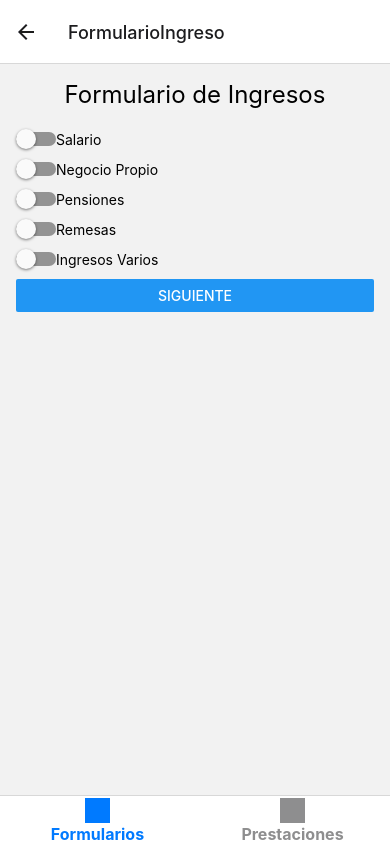
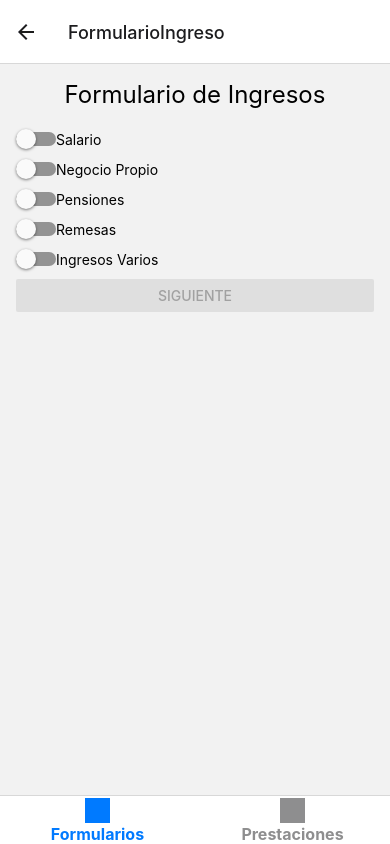
Before and after one commit to AngelGuillermo1/Desafio02-DPS, a React Native app: screen /FormularioIngreso in a window 390 px wide. Built offline with nearby package versions, Linux system fonts and the light colour scheme; grey boxes are pictures that could not be loaded.

Commit message:
FormularioIngreso

```diff
--- a/src/screens/FormularioIngreso.js
+++ b/src/screens/FormularioIngreso.js
@@ -17,6 +17,7 @@ const validationSchema = Yup.object().shape({
     tiposDeIngreso.reduce((schema, tipo) => {
       schema[tipo.value] = Yup.number()
         .nullable()
+        .typeError(`El monto de ${tipo.label} debe ser un número`)
         .test(
           'is-required',
           `El monto de ${tipo.label} es requerido`,
@@ -27,8 +28,8 @@ const validationSchema = Yup.object().shape({
         )
         .test(
           'is-positive',
-          'El monto debe ser mayor que 0',
-          value => (value ? value > 0 : true)
+          'El monto debe ser mayor o igual a 0',
+          value => (value !== undefined ? value >= 0 : true) // Acepta mayores o iguales a cero
         );
       return schema;
     }, {})
@@ -38,7 +39,9 @@ const validationSchema = Yup.object().shape({
 const FormularioIngreso = ({ navigation }) => {
   const handleSubmit = (values) => {
     const sumIngresos = Object.values(values.montos).reduce((sum, curr) => sum + Number(curr || 0), 0);
+    if (sumIngresos > 0) { // Solo permite avanzar si hay al menos un monto
       navigation.navigate('FormularioEgreso', { ingresos: { lista: tiposDeIngreso.map(tipo => ({ tipo: tipo.label, monto: values.montos[tipo.value] || 0 })), total: sumIngresos } });
+    }
   };
 
   return (
@@ -46,10 +49,13 @@ const FormularioIngreso = ({ navigation }) => {
       <Text style={styles.title}>Formulario de Ingresos</Text>
       <Formik
         validationSchema={validationSchema}
-        initialValues={{ tipoIngreso: [], montos: {} }}
+        initialValues={{ tipoIngreso: [], montos: tiposDeIngreso.reduce((acc, tipo) => ({ ...acc, [tipo.value]: '' }), {}) }} // Inicializa montos
         onSubmit={handleSubmit}
       >
-        {({ handleChange, handleSubmit, values, setFieldValue }) => (
+        {({ handleChange, handleSubmit, values, setFieldValue, errors, touched }) => {
+          const isNextButtonDisabled = values.tipoIngreso.length === 0; // Deshabilitar si no hay ingresos seleccionados
+
+          return (
             <>
               {tiposDeIngreso.map((tipo, index) => (
                 <View key={index} style={styles.switchContainer}>
@@ -69,19 +75,29 @@ const FormularioIngreso = ({ navigation }) => {
                   />
                   <Text>{tipo.label}</Text>
                   {values.tipoIngreso.includes(tipo.value) && (
+                    <>
                       <TextInput
                         style={styles.input}
-                    onChangeText={handleChange(`montos.${tipo.value}`)}
+                        onChangeText={text => {
+                          const value = text.replace(/[^0-9.]/g, '');
+                          setFieldValue(`montos.${tipo.value}`, value);
+                        }}
                         keyboardType="numeric"
                         placeholder={`Monto de ${tipo.label}`}
-                    value={values.montos[tipo.value]}
+                        value={values.montos[tipo.value] || ''}
                       />
+                      {/* Mostrar el mensaje de error si existe y el campo ha sido tocado */}
+                      {errors.montos && errors.montos[tipo.value] && touched.montos && touched.montos[tipo.value] && (
+                        <Text style={styles.error}>{errors.montos[tipo.value]}</Text>
+                      )}
+                    </>
                   )}
                 </View>
               ))}
-            <Button title="Siguiente" onPress={handleSubmit} />
+              <Button title="Siguiente" onPress={handleSubmit} disabled={isNextButtonDisabled} />
             </>
-        )}
+          );
+        }}
       </Formik>
     </View>
   );
@@ -91,6 +107,7 @@ const styles = StyleSheet.create({
   container: {
     flex: 1,
     padding: 16,
+    backgroundColor: '#cyan',
   },
   title: {
     fontSize: 24,
@@ -109,6 +126,11 @@ const styles = StyleSheet.create({
     alignItems: 'center',
     marginBottom: 10,
   },
+  error: {
+    color: 'red',
+    fontSize: 12,
+    marginTop: 5,
+  },
 });
 
 export default FormularioIngreso;
--- a/src/screens/Inicio.js
+++ b/src/screens/Inicio.js
@@ -25,7 +25,7 @@ const styles = StyleSheet.create({
         flex: 1,
         justifyContent: 'center',
         alignItems: 'center',
-        backgroundColor: '#fff',
+        backgroundColor: '#cyan',
         padding: 20,
     },
     coverImage: {
@@ -40,13 +40,13 @@ const styles = StyleSheet.create({
         textAlign: 'center',
     },
     button: {
-        backgroundColor: '#007BFF',
+        backgroundColor: '#FFD700',
         paddingVertical: 10,
         paddingHorizontal: 20,
         borderRadius: 5,
     },
     buttonText: {
-        color: '#fff',
+        color: '#000',
         fontSize: 16,
     },
 });
```
Lines whose indentation alone changed are shown as unchanged.
